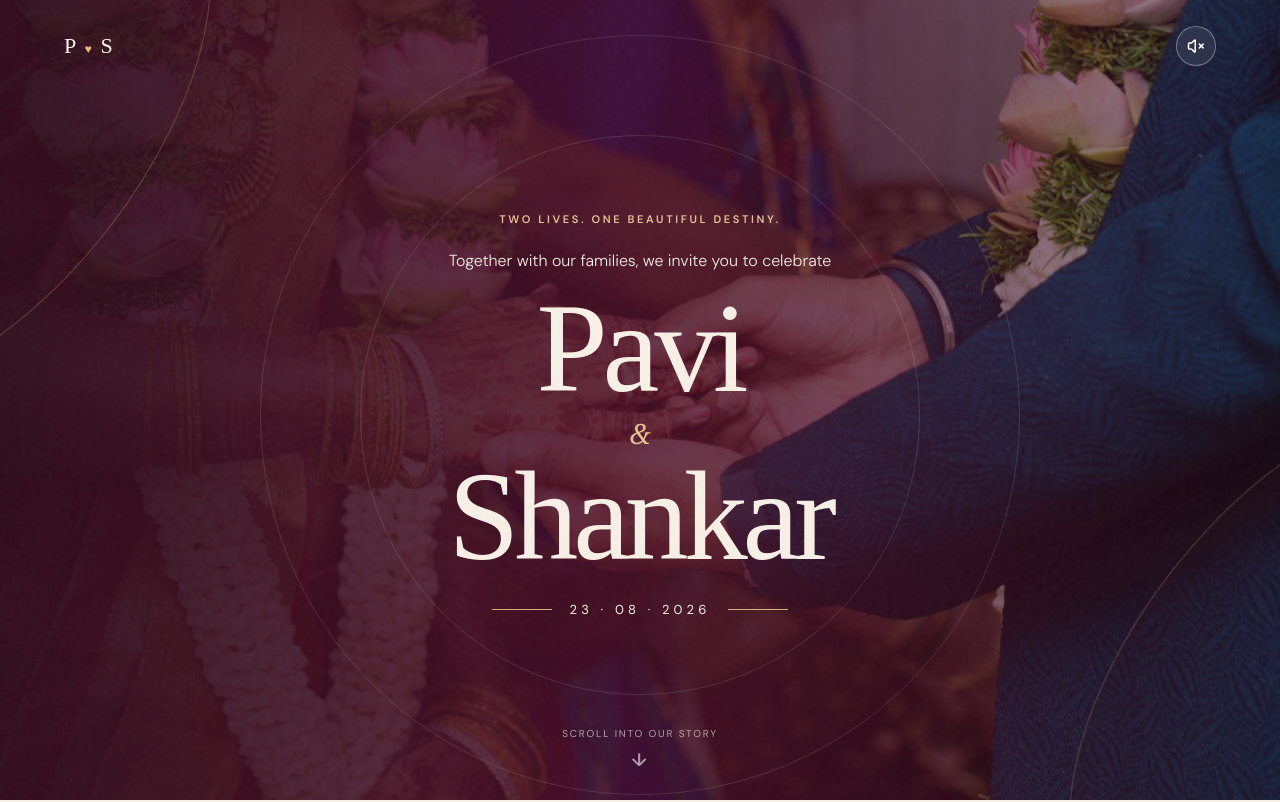
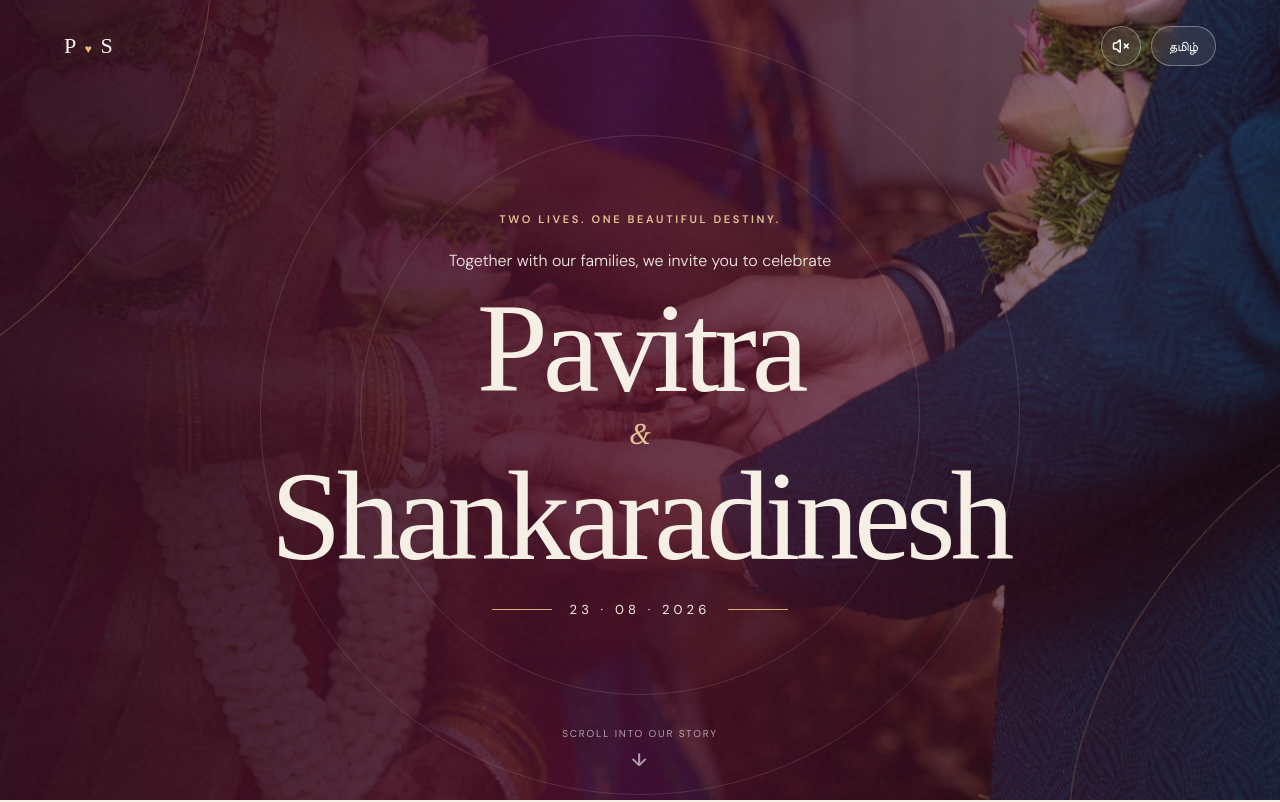
Before and after one commit to workwithroshanrk-web/shankar-pavitra-invitation, a React (Vite) app: page / in a window 1280 px wide. Shown: the top 802 px of the page. Built offline with nearby package versions, Linux system fonts and the light colour scheme; a web font is replaced by a local one.

Commit message:
Modify wedding details and language toggle
Updated wedding event details and language handling.

```diff
--- a/src/main.jsx
+++ b/src/main.jsx
@@ -1,5 +1,6 @@
-import React, { useEffect, useMemo, useRef, useState } from 'react';
+import React, { useEffect, useMemo, useState } from 'react';
 import { createRoot } from 'react-dom/client';
+import { Analytics } from '@vercel/analytics/react';
 import { CalendarDays, Clock3, Heart, MapPin, Music2, Volume2, VolumeX } from 'lucide-react';
 import './styles.css';
 
@@ -11,7 +12,7 @@ const copy = {
     bornBody: 'Born in the same hospital, our paths crossed before either of us could remember. Perhaps destiny had already introduced us.',
     loveTitle: 'A love that grew with us', loveBody: 'Through more than ten years, countless conversations and every season of life, we kept choosing each other.',
     foreverTitle: 'Now, our forever begins', foreverBody: 'With full hearts and the blessings of our families, we are turning our long-loved story into a lifetime.',
-    celebrate: 'Come celebrate with us', reception: 'Reception', wedding: 'Wedding', receptionTime: 'Saturday · 6:00 PM onwards', weddingTime: 'Sunday · 10:30 AM to 12:00 PM',
+    celebrate: 'Come celebrate with us', reception: 'Reception', wedding: 'Wedding', receptionTime: 'Saturday · 6:00 PM onwards', weddingTime: 'Sunday · Muhurtham time to be announced',
     venue: 'Vijay Krishna Mahal', venueCity: 'Madurai, Tamil Nadu', directions: 'Get directions', countdown: 'Counting down to forever', days: 'Days', hours: 'Hours', mins: 'Minutes', secs: 'Seconds',
     closing: 'A decade of love. A lifetime to go.', closingNote: 'Your presence will make the beginning of our forever even more beautiful.', save: 'Save the date', footer: 'With love, Pavitra & Shankaradinesh'
   },
@@ -22,7 +23,7 @@ const copy = {
     bornBody: 'ஒரே மருத்துவமனையில் பிறந்தோம். நினைவுகள் உருவாகும் முன்பே எங்கள் பாதைகள் சந்தித்தன. அன்றே விதி எங்களை அறிமுகப்படுத்தியிருக்கலாம்.',
     loveTitle: 'எங்களுடன் வளர்ந்த காதல்', loveBody: 'பத்து ஆண்டுகளுக்கும் மேலாக, எண்ணற்ற உரையாடல்களிலும் வாழ்க்கையின் ஒவ்வொரு பருவத்திலும், ஒருவரை ஒருவர் தேர்ந்தெடுத்தோம்.',
     foreverTitle: 'இன்று எங்கள் என்றும் தொடங்குகிறது', foreverBody: 'குடும்பங்களின் ஆசிகளோடும் நிறைந்த இதயங்களோடும், எங்கள் காதல் கதையை வாழ்நாள் பயணமாக மாற்றுகிறோம்.',
-    celebrate: 'எங்களுடன் கொண்டாட வாருங்கள்', reception: 'வரவேற்பு', wedding: 'திருமணம்', receptionTime: 'சனிக்கிழமை · மாலை 6:00 மணி முதல்', weddingTime: 'ஞாயிற்றுக்கிழமை · காலை 10:30 மணி முதல் மதியம் 12:00 மணி வரை',
+    celebrate: 'எங்களுடன் கொண்டாட வாருங்கள்', reception: 'வரவேற்பு', wedding: 'திருமணம்', receptionTime: 'சனிக்கிழமை · மாலை 6:00 மணி முதல்', weddingTime: 'ஞாயிற்றுக்கிழமை · முகூர்த்த நேரம் விரைவில்',
     venue: 'விஜய் கிருஷ்ணா மஹால்', venueCity: 'மதுரை, தமிழ்நாடு', directions: 'வழிகாட்டி', countdown: 'எங்கள் என்றென்றும் தொடங்க இன்னும்', days: 'நாட்கள்', hours: 'மணி', mins: 'நிமிடம்', secs: 'வினாடி',
     closing: 'பத்தாண்டு காதல். இனி வாழ்நாள் முழுவதும்.', closingNote: 'எங்கள் புதிய பயணத்தின் தொடக்கத்தில் உங்கள் வருகை மேலும் அழகு சேர்க்கும்.', save: 'தேதியைச் சேமிக்க', footer: 'அன்புடன், பவித்ரா & சங்கரதினேஷ்'
   }
@@ -31,10 +32,10 @@ const copy = {
 const mapUrl = 'https://www.google.com/maps/place/Vijay+Krishna+Mahal/@9.9701854,78.1606238,17z/data=!4m9!3m8!1s0x3b00c730d517064d:0x7214d9f9ec9d803f!5m2!4m1!1i2!8m2!3d9.9701854!4d78.1631987!16s%2Fg%2F11h3wtzn1z';
 
 function App() {
+  const [lang, setLang] = useState('en');
   const [muted, setMuted] = useState(true);
-  const audioRef = useRef(null);
   const [remaining, setRemaining] = useState({ days: 0, hours: 0, mins: 0, secs: 0 });
-  const t = copy.en;
+  const t = copy[lang];
 
   useEffect(() => {
     const tick = () => {
@@ -49,32 +50,15 @@ function App() {
     return `https://calendar.google.com/calendar/render?action=TEMPLATE&text=${title}&dates=20260823/20260824&location=${encodeURIComponent('Vijay Krishna Mahal, Madurai')}`;
   }, []);
 
-  const toggleMusic = async () => {
-    const audio = audioRef.current;
-    if (!audio) return;
-    if (muted) {
-      try { await audio.play(); setMuted(false); } catch { setMuted(true); }
-    } else {
-      audio.pause(); setMuted(true);
-    }
-  };
-
-  const skipFinalSecond = () => {
-    const audio = audioRef.current;
-    if (!audio || !Number.isFinite(audio.duration)) return;
-    if (audio.currentTime >= audio.duration - 1) {
-      audio.currentTime = 0;
-      if (!muted) audio.play().catch(() => setMuted(true));
-    }
-  };
-
-  return <main>
-    <audio ref={audioRef} src="/music/maangalyam.mp3" preload="metadata" onTimeUpdate={skipFinalSecond} />
+  return <>
+    <Analytics />
+    <main className={lang === 'ta' ? 'tamil' : ''}>
       <div className="grain" />
       <nav className="nav">
         <span className="monogram">P <i>♥</i> S</span>
         <div className="nav-actions">
-        <button className="icon-button" aria-label={muted ? 'Play music' : 'Pause music'} onClick={toggleMusic}>{muted ? <VolumeX size={18}/> : <Volume2 size={18}/>}</button>
+          <button className="icon-button" aria-label="Toggle music" onClick={() => setMuted(!muted)}>{muted ? <VolumeX size={18}/> : <Volume2 size={18}/>}</button>
+          <button className="language" onClick={() => setLang(lang === 'en' ? 'ta' : 'en')}>{t.lang}</button>
         </div>
       </nav>
 
@@ -82,7 +66,7 @@ function App() {
         <div className="orbit orbit-one"/><div className="orbit orbit-two"/>
         <p className="eyebrow reveal">{t.eyebrow}</p>
         <p className="invite reveal delay-1">{t.invite}</p>
-      <div className="names reveal delay-2"><h1>Pavi</h1><span>{t.and}</span><h1>Shankar</h1></div>
+        <div className="names reveal delay-2"><h1>Pavitra</h1><span>{t.and}</span><h1>Shankaradinesh</h1></div>
         <div className="hero-date reveal delay-3"><span/> {t.date} <span/></div>
         <a href="#story" className="scroll-cue">{t.scroll}<b>↓</b></a>
       </section>
@@ -118,7 +102,8 @@ function App() {
         </svg>
       </div><h2>{t.closing}</h2><p>{t.closingNote}</p><a href={calendarUrl} target="_blank" rel="noreferrer" className="primary"><CalendarDays size={18}/>{t.save}</a></section>
       <footer><span className="monogram">P <i>♥</i> S</span><div className="footer-copy"><p>{t.footer}</p><p className="designer-credit">Designed with <Heart size={12} fill="currentColor" /> by <strong>Roshan</strong></p></div></footer>
-  </main>;
+    </main>
+  </>;
 }
 
 createRoot(document.getElementById('root')).render(<App />);
```
Lines whose indentation alone changed are shown as unchanged.
